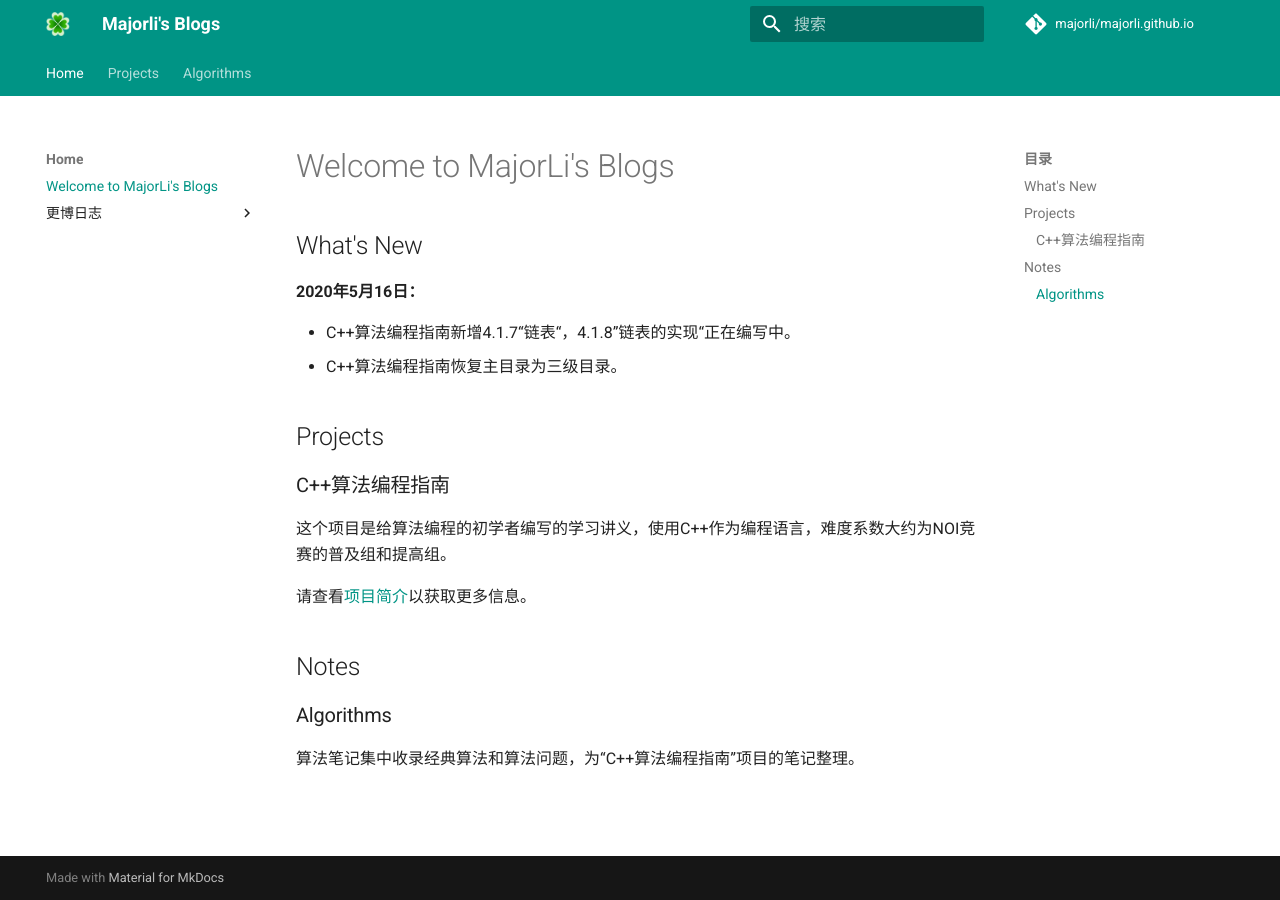
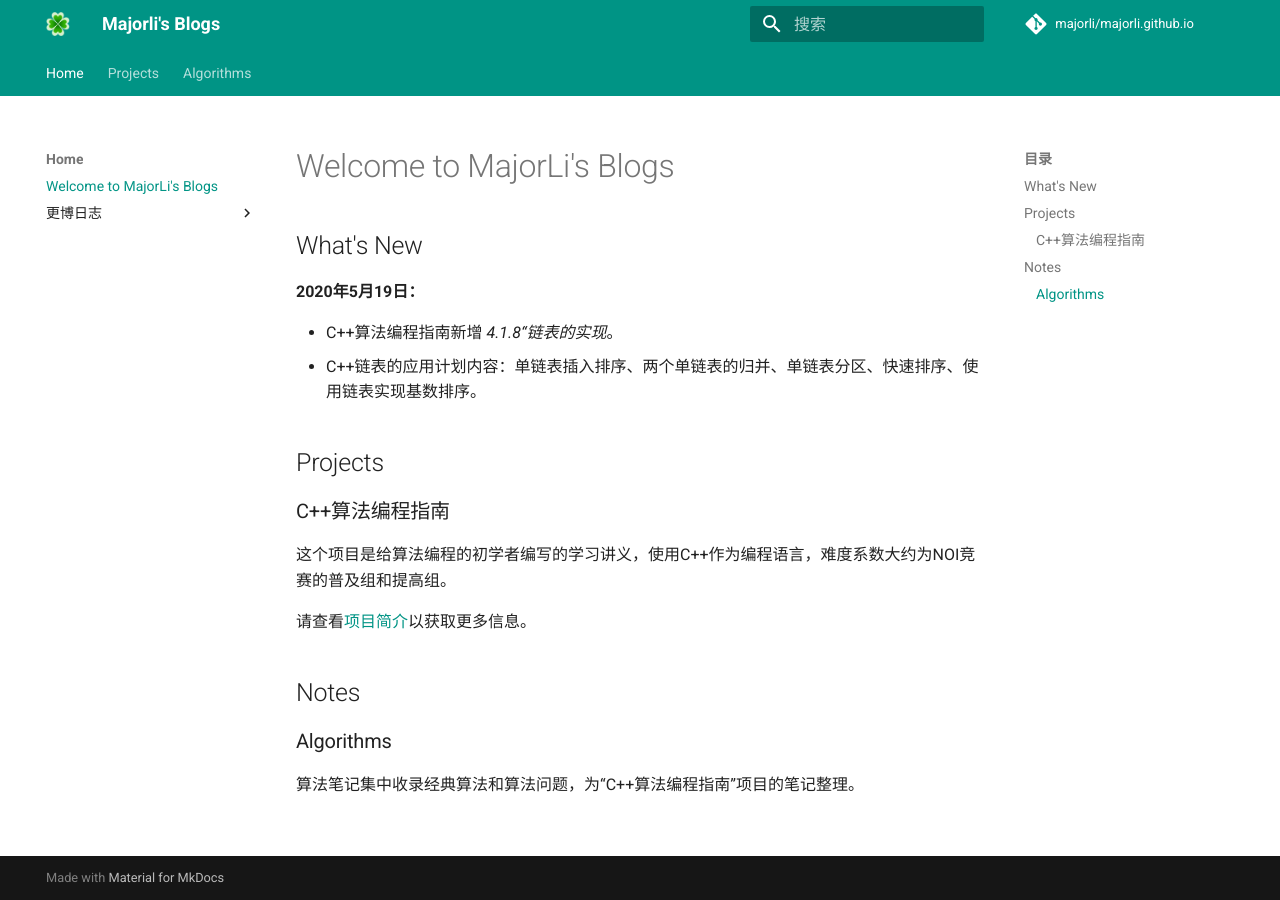
Before and after one commit to majorli/majorli.github.io, an MkDocs documentation site: the page built from docs/index.md, in a window 1280 px wide. Built offline with MkDocs 1.6.1 and Material for MkDocs 9.7.7, drawn with Linux system fonts in a browser that asks for light colours; comment, search, counter and statistics services are not loaded.

Commit message:
20200519_2131_source

```diff
--- a/docs/index.md
+++ b/docs/index.md
@@ -2,10 +2,10 @@
 
 ## What's New
 
-**2020年5月16日：**
+**2020年5月19日：**
 
-- C++算法编程指南新增4.1.7“链表“，4.1.8”链表的实现“正在编写中。
-- C++算法编程指南恢复主目录为三级目录。
+- C++算法编程指南新增 *4.1.8“链表的实现*。
+- C++链表的应用计划内容：单链表插入排序、两个单链表的归并、单链表分区、快速排序、使用链表实现基数排序。
 
 ## Projects
 
--- a/mkdocs.yml
+++ b/mkdocs.yml
@@ -18,6 +18,7 @@ nav:
                 - notes/algos/overview.md
                 - notes/algos/prime_algos.md
                 - notes/algos/kth.md
+                - notes/algos/perm_comb.md
 
 theme:
         name: material
```
Also changed, not shown: docs/journal.md (+5 -0 lines), docs/notes/algos/perm_comb.md (added, +15 -0 lines).
